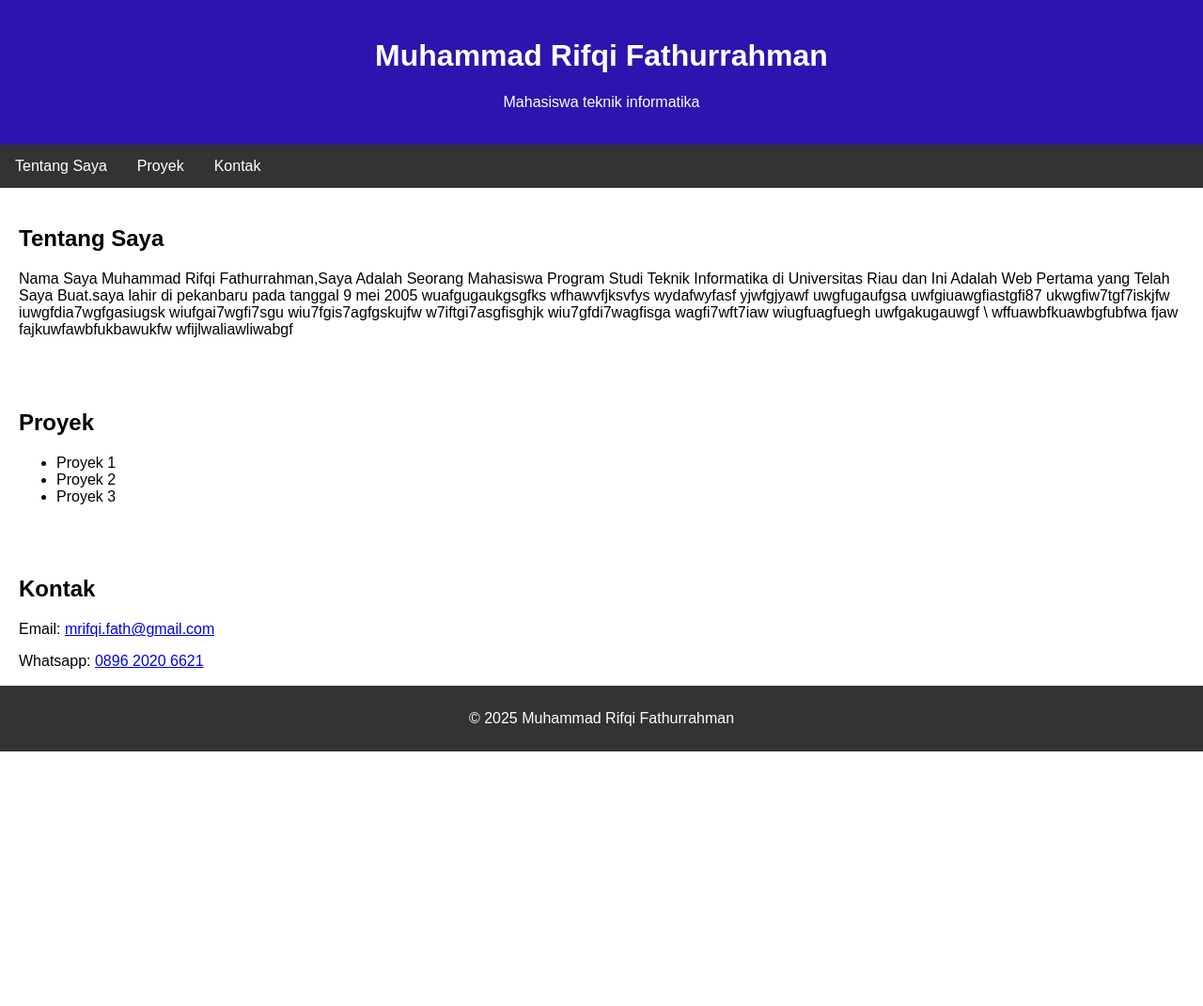
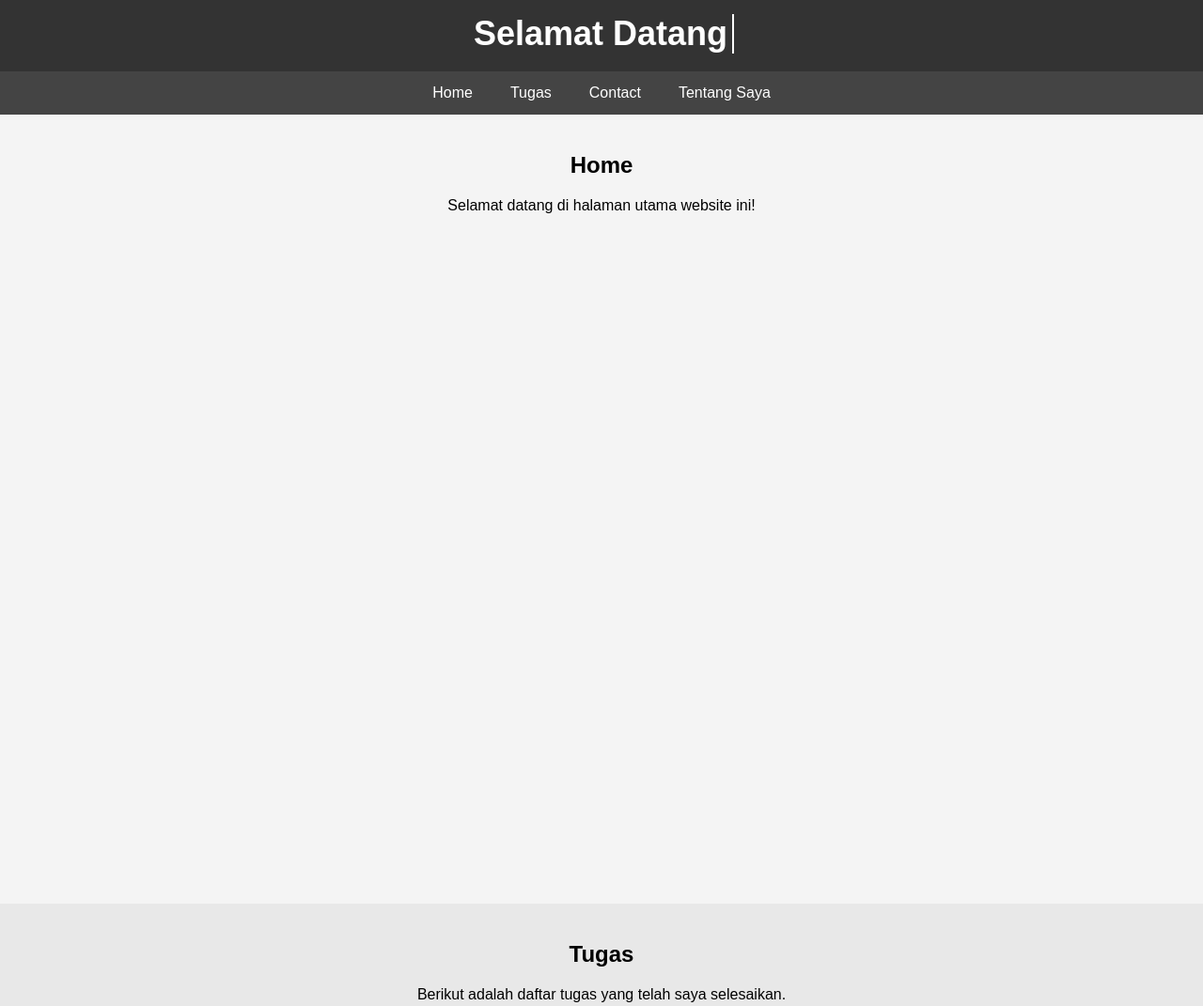
Before and after one commit to RifqiFath/RifqiFath.github.io, a plain HTML site: page index.html in a window 1280 px wide. Shown: the top 1071 px of the page at 94% size. Before the commit the page ends 800 px from the top, so only its background shows below. Drawn offline with Linux system fonts and the light colour scheme.

Commit message:
Update index.html

```diff
--- a/index.html
+++ b/index.html
@@ -3,9 +3,9 @@
   <head>
     <meta charset="UTF-8" />
     <meta name="viewport" content="width=device-width, initial-scale=1.0" />
-    <title>Portofolio Saya</title>
-    <link rel="stylesheet" href="styles.css" />
+    <title>Website Scroll dengan Animasi</title>
     <style>
+      /* Gaya Umum */
       body {
         font-family: Arial, sans-serif;
         margin: 0;
@@ -13,91 +13,128 @@
       }
 
       header {
-        background-color: #2f13ae;
+        background-color: #333;
         color: white;
-        padding: 20px;
+        padding: 15px;
         text-align: center;
+        position: sticky;
+        top: 0;
+        z-index: 1000;
+      }
+
+      /* Animasi teks header */
+      .animated-text {
+        display: inline-block;
+        font-size: 36px;
+        font-weight: bold;
+        overflow: hidden; /* Agar teks tersembunyi sebelum tampil */
+        white-space: nowrap;
+        border-right: 2px solid white; /* Efek kursor */
+        animation: typing 4s steps(14) 1s forwards, blink 0.5s step-end infinite;
+      }
+
+      @keyframes typing {
+        from {
+          width: 0;
+        }
+        to {
+          width: 14ch; /* Panjang karakter "Selamat Datang" */
+        }
+      }
+
+      @keyframes blink {
+        50% {
+          border-color: transparent;
+        }
+      }
+
+      /* Navigasi */
+      nav {
+        background-color: #444;
+        overflow: hidden;
       }
 
       nav ul {
         list-style-type: none;
         margin: 0;
         padding: 0;
-        background-color: #333;
-        overflow: hidden;
+        display: flex;
+        justify-content: center;
       }
 
       nav ul li {
-        float: left;
+        margin: 0;
       }
 
       nav ul li a {
         display: block;
         color: white;
         text-align: center;
-        padding: 14px 16px;
+        padding: 14px 20px;
         text-decoration: none;
+        transition: background-color 0.3s;
       }
 
       nav ul li a:hover {
-        background-color: #111;
+        background-color: #555;
       }
 
+      /* Konten Section */
       section {
         padding: 20px;
+        height: 100vh; /* Tinggi setiap bagian */
+        text-align: center;
       }
 
+      section:nth-child(odd) {
+        background-color: #f4f4f4;
+      }
+
+      section:nth-child(even) {
+        background-color: #e8e8e8;
+      }
+
+      /* Footer */
       footer {
         background-color: #333;
         color: white;
         text-align: center;
         padding: 10px 0;
-        position: fixed;
-        bottom: 0;
-        width: 100%;
       }
     </style>
   </head>
   <body>
     <header>
-      <h1>Muhammad Rifqi Fathurrahman</h1>
-      <p>Mahasiswa teknik informatika</p>
+      <!-- Teks dengan animasi -->
+      <div class="animated-text">Selamat Datang</div>
     </header>
     <nav>
       <ul>
+        <li><a href="#home">Home</a></li>
+        <li><a href="#tugas">Tugas</a></li>
+        <li><a href="#contact">Contact</a></li>
         <li><a href="#about">Tentang Saya</a></li>
-        <li><a href="#projects">Proyek</a></li>
-        <li><a href="#contact">Kontak</a></li>
       </ul>
     </nav>
+    <section id="home">
+      <h2>Home</h2>
+      <p>Selamat datang di halaman utama website ini!</p>
+    </section>
+    <section id="tugas">
+      <h2>Tugas</h2>
+      <p>Berikut adalah daftar tugas yang telah saya selesaikan.</p>
+    </section>
+    <section id="contact">
+      <h2>Contact</h2>
+      <p>Email: <a href="mailto:email@contoh.com">email@contoh.com</a></p>
+      <p>Telepon: 0812-3456-7890</p>
+    </section>
     <section id="about">
       <h2>Tentang Saya</h2>
-      <p>
-        Nama Saya Muhammad Rifqi Fathurrahman,Saya Adalah Seorang Mahasiswa
-        Program Studi Teknik Informatika di Universitas Riau dan Ini Adalah Web
-        Pertama yang Telah Saya Buat.saya lahir di pekanbaru pada tanggal 9 mei 2005 wuafgugaukgsgfks wfhawvfjksvfys wydafwyfasf yjwfgjyawf
-        uwgfugaufgsa uwfgiuawgfiastgfi87 ukwgfiw7tgf7iskjfw iuwgfdia7wgfgasiugsk wiufgai7wgfi7sgu wiu7fgis7agfgskujfw w7iftgi7asgfisghjk wiu7gfdi7wagfisga wagfi7wft7iaw
-        wiugfuagfuegh uwfgakugauwgf
-        \ wffuawbfkuawbgfubfwa
-         fjaw fajkuwfawbfukbawukfw
-        wfijlwaliawliwabgf
-      </p>
-    </section>
-    <section id="projects">
-      <h2>Proyek</h2>
-      <ul>
-        <li>Proyek 1</li>
-        <li>Proyek 2</li>
-        <li>Proyek 3</li>
-      </ul>
-    </section>
-    <section id="contact">
-      <h2>Kontak</h2>
-      <p>Email: <a href="mailto:email@contoh.com">mrifqi.fath@gmail.com</a></p>
-      <p>Whatsapp: <a href="mailto:email@contoh.com">0896 2020 6621</a></p>
+      <p>Halo! Saya seorang pembelajar dalam dunia pemrograman web.</p>
     </section>
     <footer>
-      <p>&copy; 2025 Muhammad Rifqi Fathurrahman</p>
+      <p>&copy; 2025 Website Scroll dengan Animasi</p>
     </footer>
   </body>
 </html>
```
